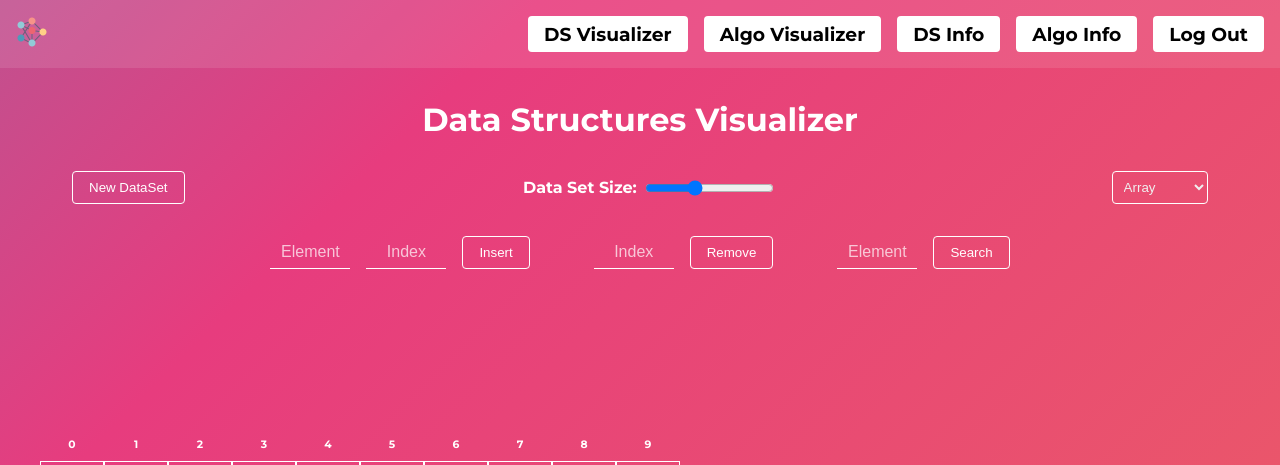
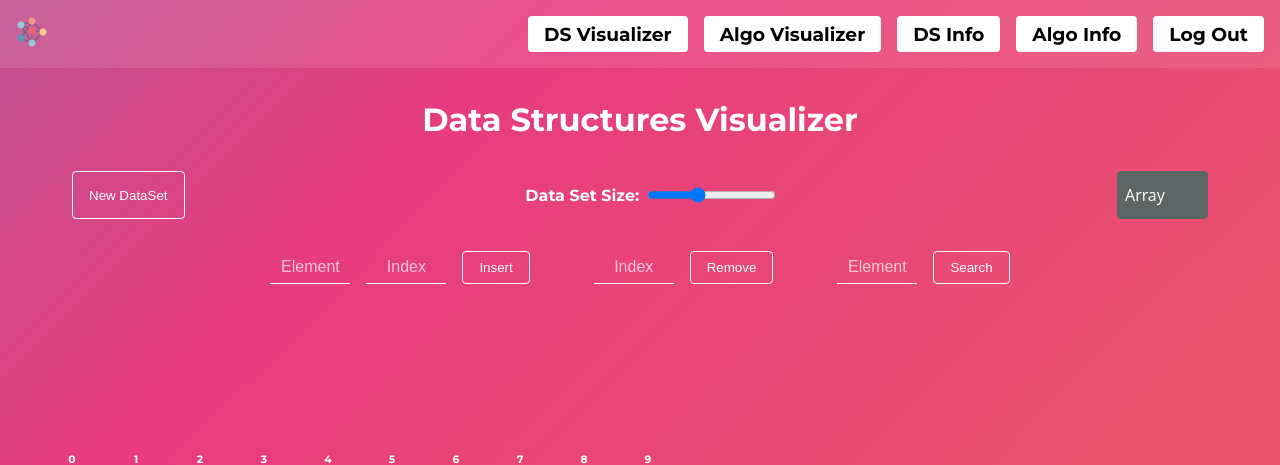
Before and after one commit to Mr-Hypocrite/DSA_Visualizer, a PHP site: page /assets/pages/DataStructuresVisualizer.php in a window 1280 px wide. Shown: the top 465 px of the page. Run offline with PHP 8.4, Linux system fonts and the light colour scheme; the visitor is signed in with stand-in values (Sample User, id 1).

Commit message:
Style Select on DS Visualizer

```diff
--- a/assets/components/navbar/navbar.css
+++ b/assets/components/navbar/navbar.css
@@ -54,7 +54,7 @@ a {
 
 .drop-ele {
     align-items: flex-end;
-    background-color: rgba(0, 0, 0, 0.2);
+    background-color: rgba(0, 0, 0, 0.9);
     border-radius: 12px 0 12px 12px;
     display: none;
     flex-direction: column;
@@ -80,6 +80,6 @@ a {
 }
 
 .drop-ele a:hover {
-    color: black;
+    color: #646FD4;
     transform: translateY(-0.2rem);
 }
--- a/assets/pages/DataStructuresVisualizer.css
+++ b/assets/pages/DataStructuresVisualizer.css
@@ -296,11 +296,50 @@ input::placeholder {
     left: 0;
     right: 0;
 }
-
-#ds {
-    background-color: transparent;
-    color: #EFEFEF;
-}
+/* Select CSS */
+select {
+    -webkit-appearance:none;
+    -moz-appearance:none;
+    -ms-appearance:none;
+    appearance:none;
+    outline:0;
+    box-shadow:none;
+    border:0!important;
+    background: #5c6664;
+    background-image: none;
+    padding: 0 .5em;
+    color:#fff;
+    cursor:pointer;
+    font-size: 1em;
+    font-family: 'Open Sans', sans-serif;
+ }
+ select::-ms-expand {
+    display: none;
+ }
+ .select {
+    position: relative;
+    display: flex;
+    width: fit-content;
+    height: 3em;
+    line-height: 3;
+    background: #5c6664;
+    overflow: hidden;
+    border-radius: .25em;
+ }
+ .select::after {
+    content: '\25BC';
+    position: absolute;
+    top: 0;
+    right: 0;
+    padding: 0 1em;
+    background: #2b2e2e;
+    cursor:pointer;
+    pointer-events:none;
+    transition:.25s all ease;
+ }
+ .select:hover::after {
+    color: #23b499;
+ }
 
 /* Media Queries */
 @media only screen and (max-width: 1200px) {
--- a/assets/pages/DataStructuresVisualizer.php
+++ b/assets/pages/DataStructuresVisualizer.php
@@ -31,7 +31,7 @@
             <input type="range" min="1" max="25" value="10" class="slider" id="Size">
         </div>
 
-        <select name="dataStructures" id="ds" class="dsSelector">
+        <select name="dataStructures" id="ds" class="select">
             <option value="Array">Array</option>
             <option value="LinkedList">LinkedList</option>
             <option value="Stack">Stack</option>
--- /dev/null
+++ b/php.ini
@@ -0,0 +1 @@
+memory=64MB
```
